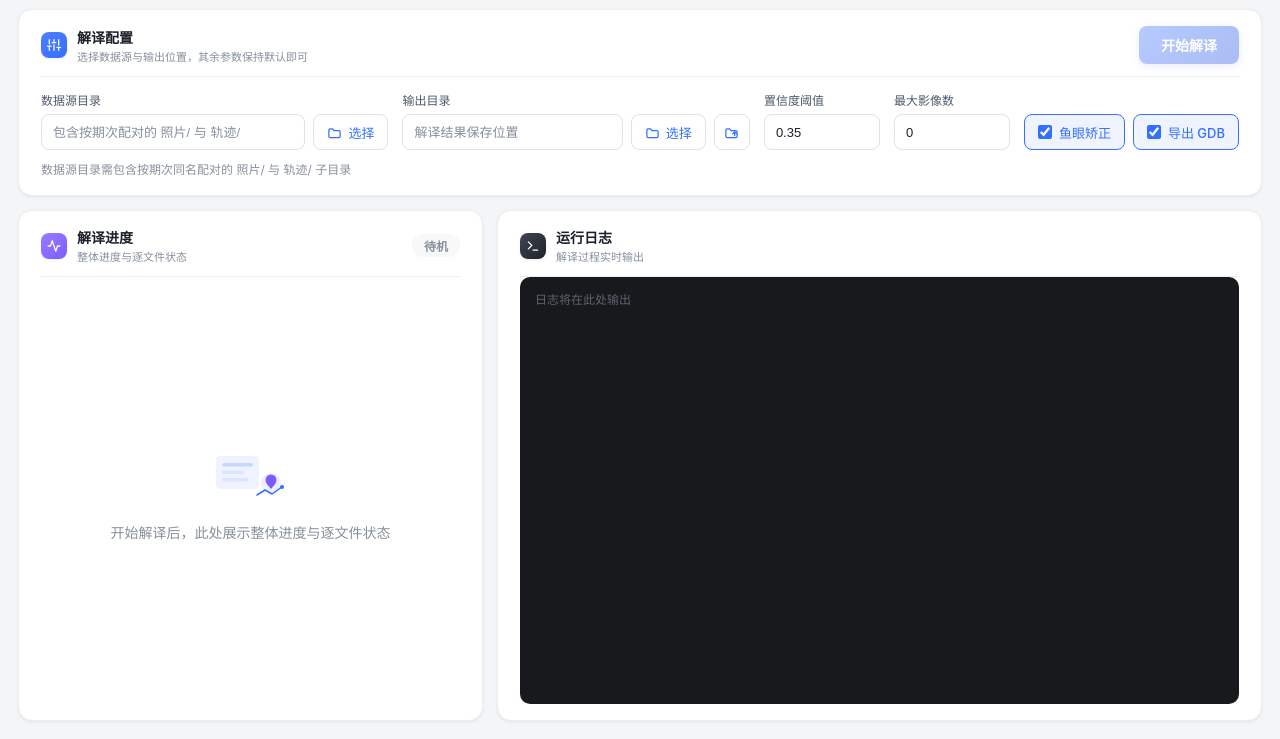
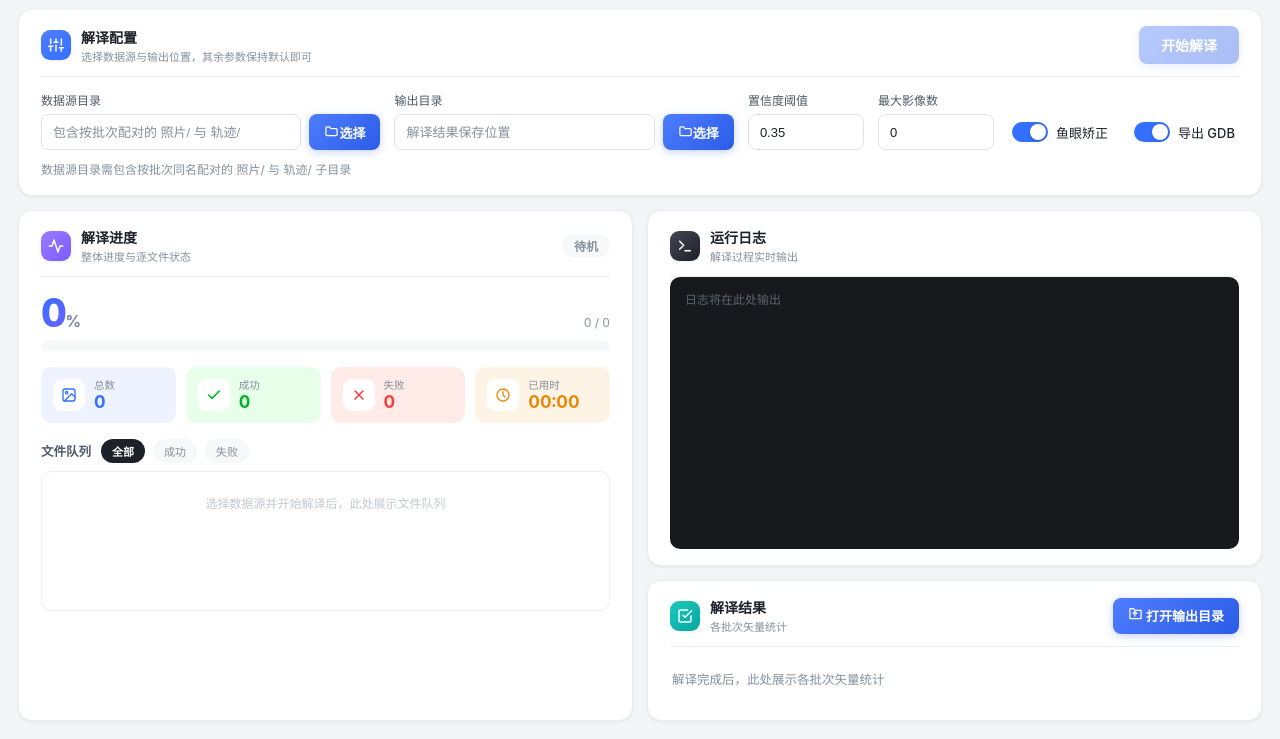
Before and after one commit to huyang-jiemo/ai_vision_tool, a plain HTML site: page web/index.html in a window 1280 px wide. Shown: the part 61-800 px from the top of the page. Drawn offline with Linux system fonts and the light colour scheme.

Commit message:
style(ui): v0.2.3 交互与布局精修
- 选择按钮改为主色按钮；输出目录行移除独立打开按钮
- 鱼眼矫正/导出 GDB 改为 switch 开关控件
- 统计卡：影像总数改为总数、等宽不换行、图标与文字垂直居中、彩色图标放大
- 左右两栏卡片等宽；解译结果常驻，打开输出目录改主色按钮+文件夹语义图标
- 启动即展示完整布局（空数值/空列表占位），期次统一改为批次
- 品牌区副标题移除

```diff
--- a/web/index.html
+++ b/web/index.html
@@ -60,9 +60,9 @@
   .card-head .ht { display: flex; flex-direction: column; }
   .card-head .t1 { font-size: 14px; font-weight: 700; }
   .card-head .t2 { font-size: 11px; color: var(--ink-3); margin-top: 1px; }
-  .ticon { width: 26px; height: 26px; border-radius: 8px; display: inline-flex; align-items: center;
+  .ticon { width: 30px; height: 30px; border-radius: 9px; display: inline-flex; align-items: center;
            justify-content: center; flex-shrink: 0; box-shadow: var(--sh-1); }
-  .ticon svg { width: 14px; height: 14px; }
+  .ticon svg { width: 16px; height: 16px; }
   .ticon.blue { background: linear-gradient(135deg,#4F7DFF,#3370FF); color: #fff; }
   .ticon.violet { background: linear-gradient(135deg,#9B7BFF,#7C5CFF); color: #fff; }
   .ticon.dark { background: linear-gradient(135deg,#414652,#1E2126); color: #fff; }
@@ -95,30 +95,36 @@
              transform: translateY(-1px); box-shadow: 0 4px 12px rgba(43,92,230,.36); }
   .primary:active:not(:disabled) { transform: translateY(0); }
   .primary.big { font-size: 14px; }
+  .primary.sm { height: 36px; padding: 0 15px; font-size: 13px; }
+  .primary.sm svg { width: 15px; height: 15px; }
   .ghost { background: var(--card); color: var(--primary); border: 1px solid var(--line-2);
            height: 36px; padding: 0 13px; display: inline-flex; align-items: center; gap: 6px;
            white-space: nowrap; font-weight: 500; }
   .ghost:hover:not(:disabled) { background: var(--primary-050); border-color: var(--primary); }
   .ghost.sq { width: 36px; padding: 0; justify-content: center; }
   .ghost svg { width: 15px; height: 15px; }
-  .checks { display: flex; gap: 8px; align-items: center; height: 36px; }
-  .check { display: inline-flex; align-items: center; gap: 7px; cursor: pointer; color: var(--ink-1);
-           font-size: 13px; margin: 0; background: var(--hover); border: 1px solid var(--line);
-           height: 36px; padding: 0 13px; border-radius: var(--r-sm); transition: all var(--ease);
-           user-select: none; }
-  .check:hover { border-color: var(--ink-4); }
-  .check:has(input:checked) { background: var(--primary-050); border-color: var(--primary);
-           color: var(--primary); font-weight: 500; }
-  .check input { accent-color: var(--primary); width: 14px; height: 14px; }
+  .checks { display: flex; gap: 18px; align-items: center; height: 36px; }
+  .switch { display: inline-flex; align-items: center; gap: 8px; cursor: pointer;
+            color: var(--ink-1); font-size: 13px; margin: 0; height: 36px;
+            padding: 0 4px; user-select: none; font-weight: 500; }
+  .switch input { display: none; }
+  .switch .track { width: 36px; height: 20px; border-radius: 10px; background: #D5DAE2;
+                   position: relative; transition: background var(--ease); flex-shrink: 0; }
+  .switch .track::after { content: ""; position: absolute; top: 2px; left: 2px; width: 16px;
+                   height: 16px; border-radius: 50%; background: #fff;
+                   box-shadow: 0 1px 3px rgba(0,0,0,.22); transition: transform var(--ease); }
+  .switch input:checked + .track { background: var(--primary); }
+  .switch input:checked + .track::after { transform: translateX(16px); }
+  .switch:hover .track { background: #C3C9D4; }
+  .switch input:checked:hover + .track { background: var(--primary); }
   .hint { font-size: 12px; color: var(--ink-3); margin-top: 10px; line-height: 1.6; word-break: break-all; }
   .hint.ok { color: var(--green); }
   .hint.err { color: var(--red); }
 
   /* ══════════ 下区 ══════════ */
-  .bottom { display: grid; grid-template-columns: minmax(400px, 465px) 1fr; gap: 14px;
+  .bottom { display: grid; grid-template-columns: repeat(2, minmax(0, 1fr)); gap: 14px;
             flex: 1; min-height: 0; align-items: stretch; }
   .bottom > .card { display: flex; flex-direction: column; min-height: 0; }
-  #emptyView { flex: 1; display: flex; align-items: center; justify-content: center; }
   #runView { flex: 1; min-height: 0; flex-direction: column; }
   .right-col { display: flex; flex-direction: column; gap: 14px; min-width: 0; min-height: 0; }
   .right-col .card { display: flex; flex-direction: column; min-height: 0; }
@@ -151,11 +157,11 @@
 
   .tiles { display: grid; grid-template-columns: repeat(4, 1fr); gap: 10px; margin-top: 16px; }
   .tile { border-radius: var(--r-md); padding: 10px 12px; display: flex; align-items: center; gap: 9px; }
-  .tile .tic { width: 28px; height: 28px; border-radius: 8px; display: flex; align-items: center;
+  .tile .tic { width: 32px; height: 32px; border-radius: 9px; display: flex; align-items: center;
                justify-content: center; flex-shrink: 0; }
-  .tile .tic svg { width: 14px; height: 14px; }
-  .tile .k { font-size: 10.5px; color: var(--ink-3); }
-  .tile .v { font-size: 18px; font-weight: 700; line-height: 1.15; }
+  .tile .tic svg { width: 16px; height: 16px; }
+  .tile .k { font-size: 10.5px; color: var(--ink-3); white-space: nowrap; }
+  .tile .v { font-size: 18px; font-weight: 700; line-height: 1.15; white-space: nowrap; }
   .tile.total { background: var(--primary-050); }
   .tile.total .tic { background: #fff; color: var(--primary); } .tile.total .v { color: var(--primary); }
   .tile.ok { background: var(--green-050); }
@@ -177,6 +183,8 @@
 
   .file-list { flex: 1; min-height: 140px; overflow: auto; border: 1px solid var(--line);
                border-radius: var(--r-md); }
+  .file-list:empty::after { content: "选择数据源并开始解译后，此处展示文件队列"; display: block;
+               padding: 22px 14px; text-align: center; color: var(--ink-4); font-size: 12px; }
   .frow { display: flex; align-items: center; gap: 10px; padding: 7px 13px;
           border-bottom: 1px solid var(--line); font-size: 12.5px; transition: background var(--ease); }
   .frow:last-child { border-bottom: 0; }
@@ -211,6 +219,8 @@
   th:not(:first-child), td:not(:first-child) { text-align: right; font-variant-numeric: tabular-nums; }
   tr:last-child td { border-bottom: 0; }
   td .num { font-weight: 700; color: var(--primary); }
+  #resultBody:empty::after { content: "解译完成后，此处展示各批次矢量统计"; display: block;
+               padding: 16px 2px; color: var(--ink-3); font-size: 12.5px; }
 
   /* ══════════ 空状态 ══════════ */
   .empty { text-align: center; padding: 34px 0 26px; color: var(--ink-3); }
@@ -243,8 +253,8 @@
       <path d="M436 612 L464 384 L560 384 L588 612 Z" fill="#1B3D7C"/>
       <g fill="#FFFFFF"><rect x="501" y="552" width="22" height="34" rx="6"/><rect x="501" y="484" width="22" height="34" rx="6"/><rect x="501" y="416" width="22" height="34" rx="6"/></g>
     </svg>
-    <div class="tt"><span class="name">众源感知自动解译工具</span><span class="sub">影像智能解译 · 地理参考 · 时序变化</span></div>
-    <span class="badge-ver">v0.2.2</span>
+    <div class="tt"><span class="name">众源感知自动解译工具</span></div>
+    <span class="badge-ver">v0.2.3</span>
   </div>
   <div class="model"><span class="dot" id="modelDot"></span><span id="modelText">正在加载模型</span></div>
 </header>
@@ -262,8 +272,8 @@
       <div class="cfg-field w1">
         <label>数据源目录</label>
         <div class="path-row">
-          <input type="text" id="dataDir" placeholder="包含按期次配对的 照片/ 与 轨迹/" />
-          <button class="ghost" id="browseData" type="button">
+          <input type="text" id="dataDir" placeholder="包含按批次配对的 照片/ 与 轨迹/" />
+          <button class="primary sm" id="browseData" type="button">
             <svg viewBox="0 0 24 24" fill="none" stroke="currentColor" stroke-width="2" stroke-linecap="round" stroke-linejoin="round"><path d="M3 8a2 2 0 0 1 2-2h4l2 3h8a2 2 0 0 1 2 2v7a2 2 0 0 1-2 2H5a2 2 0 0 1-2-2z"/></svg>选择</button>
         </div>
       </div>
@@ -271,11 +281,8 @@
         <label>输出目录</label>
         <div class="path-row">
           <input type="text" id="outDir" placeholder="解译结果保存位置" />
-          <button class="ghost" id="browseOut" type="button">
+          <button class="primary sm" id="browseOut" type="button">
             <svg viewBox="0 0 24 24" fill="none" stroke="currentColor" stroke-width="2" stroke-linecap="round" stroke-linejoin="round"><path d="M3 8a2 2 0 0 1 2-2h4l2 3h8a2 2 0 0 1 2 2v7a2 2 0 0 1-2 2H5a2 2 0 0 1-2-2z"/></svg>选择</button>
-          <button class="ghost sq" id="openOut" type="button" title="打开输出目录">
-            <svg viewBox="0 0 24 24" fill="none" stroke="currentColor" stroke-width="2" stroke-linecap="round" stroke-linejoin="round"><path d="M3 8a2 2 0 0 1 2-2h4l2 3h8a2 2 0 0 1 2 2v7a2 2 0 0 1-2 2H5a2 2 0 0 1-2-2z"/><path d="M14 14l3-3 3 3"/><path d="M17 11v6"/></svg>
-          </button>
         </div>
       </div>
       <div class="cfg-field w3">
@@ -287,11 +294,11 @@
         <input type="number" id="maxImg" value="0" min="0" />
       </div>
       <div class="checks">
-        <label class="check"><input type="checkbox" id="fisheye" checked />鱼眼矫正</label>
-        <label class="check"><input type="checkbox" id="gdb" checked />导出 GDB</label>
+        <label class="switch"><input type="checkbox" id="fisheye" checked /><span class="track"></span>鱼眼矫正</label>
+        <label class="switch"><input type="checkbox" id="gdb" checked /><span class="track"></span>导出 GDB</label>
       </div>
     </div>
-    <div id="scanInfo" class="hint">数据源目录需包含按期次同名配对的 照片/ 与 轨迹/ 子目录</div>
+    <div id="scanInfo" class="hint">数据源目录需包含按批次同名配对的 照片/ 与 轨迹/ 子目录</div>
   </div>
 
   <!-- 下：左进度 / 右日志+结果 -->
@@ -304,30 +311,14 @@
         <span id="stateChip" class="chip idle">待机</span>
       </div>
 
-      <div id="emptyView">
-        <div class="empty">
-          <svg class="art" viewBox="0 0 168 120" fill="none" xmlns="http://www.w3.org/2000/svg">
-            <rect x="14" y="18" width="86" height="66" rx="8" fill="#EEF3FF"/>
-            <rect x="26" y="32" width="62" height="7" rx="3.5" fill="#C6D6FF"/>
-            <rect x="26" y="47" width="44" height="7" rx="3.5" fill="#DCE6FF"/>
-            <rect x="26" y="62" width="53" height="7" rx="3.5" fill="#DCE6FF"/>
-            <circle cx="124" cy="72" r="20" fill="#F0EDFF"/>
-            <path d="M124 84c-6-7-11-12-11-18a11 11 0 1 1 22 0c0 6-5 11-11 18z" fill="#7C5CFF"/>
-            <path d="M96 96l16-10 14 8 20-14" stroke="#3370FF" stroke-width="3" stroke-linecap="round" stroke-linejoin="round"/>
-            <circle cx="146" cy="80" r="4" fill="#3370FF"/>
-          </svg>
-          <p>开始解译后，此处展示整体进度与逐文件状态</p>
-        </div>
-      </div>
-
-      <div id="runView" style="display:none">
+      <div id="runView">
         <div class="pct-row">
           <span class="pct num" id="pct">0<small>%</small></span>
           <span class="pct-sub num" id="pctSub">0 / 0</span>
         </div>
         <div class="bar"><div id="bar"></div></div>
         <div class="tiles">
-          <div class="tile total"><span class="tic"><svg viewBox="0 0 24 24" fill="none" stroke="currentColor" stroke-width="2" stroke-linecap="round" stroke-linejoin="round"><rect x="3" y="3" width="18" height="18" rx="3"/><circle cx="8.5" cy="8.5" r="1.8"/><path d="M21 15l-5-5L5 21"/></svg></span><div><div class="k">影像总数</div><div class="v num" id="tTotal">0</div></div></div>
+          <div class="tile total"><span class="tic"><svg viewBox="0 0 24 24" fill="none" stroke="currentColor" stroke-width="2" stroke-linecap="round" stroke-linejoin="round"><rect x="3" y="3" width="18" height="18" rx="3"/><circle cx="8.5" cy="8.5" r="1.8"/><path d="M21 15l-5-5L5 21"/></svg></span><div><div class="k">总数</div><div class="v num" id="tTotal">0</div></div></div>
           <div class="tile ok"><span class="tic"><svg viewBox="0 0 24 24" fill="none" stroke="currentColor" stroke-width="2.4" stroke-linecap="round" stroke-linejoin="round"><path d="M20 6L9 17l-5-5"/></svg></span><div><div class="k">成功</div><div class="v num" id="tOk">0</div></div></div>
           <div class="tile bad"><span class="tic"><svg viewBox="0 0 24 24" fill="none" stroke="currentColor" stroke-width="2.4" stroke-linecap="round"><path d="M18 6L6 18M6 6l12 12"/></svg></span><div><div class="k">失败</div><div class="v num" id="tBad">0</div></div></div>
           <div class="tile time"><span class="tic"><svg viewBox="0 0 24 24" fill="none" stroke="currentColor" stroke-width="2" stroke-linecap="round" stroke-linejoin="round"><circle cx="12" cy="12" r="9"/><path d="M12 7v5l3 3"/></svg></span><div><div class="k">已用时</div><div class="v num" id="tTime">00:00</div></div></div>
@@ -353,13 +344,13 @@
         <div id="log" class="log"></div>
       </div>
 
-      <div class="card" id="resultCard" style="display:none">
+      <div class="card" id="resultCard">
         <div class="card-head">
           <span class="ticon teal"><svg viewBox="0 0 24 24" fill="none" stroke="currentColor" stroke-width="2.2" stroke-linecap="round" stroke-linejoin="round"><path d="M9 11l3 3L22 4"/><path d="M21 12v7a2 2 0 0 1-2 2H5a2 2 0 0 1-2-2V5a2 2 0 0 1 2-2h11"/></svg></span>
-          <div class="ht"><span class="t1">解译结果</span><span class="t2">各期次矢量统计</span></div>
+          <div class="ht"><span class="t1">解译结果</span><span class="t2">各批次矢量统计</span></div>
           <span class="spacer"></span>
-          <button class="ghost" id="openOut2" type="button">
-            <svg viewBox="0 0 24 24" fill="none" stroke="currentColor" stroke-width="2" stroke-linecap="round" stroke-linejoin="round"><path d="M3 8a2 2 0 0 1 2-2h4l2 3h8a2 2 0 0 1 2 2v7a2 2 0 0 1-2 2H5a2 2 0 0 1-2-2z"/><path d="M14 14l3-3 3 3"/><path d="M17 11v6"/></svg>
+          <button class="primary sm" id="openOut2" type="button">
+            <svg viewBox="0 0 24 24" fill="none" stroke="currentColor" stroke-width="2" stroke-linecap="round" stroke-linejoin="round"><path d="M4 20h16a1 1 0 0 0 1-1V8a1 1 0 0 0-1-1h-8.6a1 1 0 0 1-.83-.45L9.4 4.45A1 1 0 0 0 8.57 4H4a1 1 0 0 0-1 1v14a1 1 0 0 0 1 1z"/><path d="M11 16V9M8 12l3-3 3 3"/></svg>
             打开输出目录</button>
         </div>
         <div id="resultBody" style="margin-top:6px"></div>
@@ -432,7 +423,6 @@ async function openOutDir() {
 }
 el('browseData').onclick = async () => { if (await pickDir('dataDir', '选择数据源目录')) scanDir(); };
 el('browseOut').onclick = () => pickDir('outDir', '选择输出目录');
-el('openOut').onclick = openOutDir;
 el('openOut2').onclick = openOutDir;
 
 /* ---------- 扫描 ---------- */
@@ -483,9 +473,6 @@ el('runBtn').onclick = async () => {
 
   runStartTs = Date.now();
   setChip('run');
-  el('emptyView').style.display = 'none';
-  el('runView').style.display = 'flex';
-  el('resultCard').style.display = 'none';
   el('errBox').style.display = 'none';
   el('runBtn').disabled = true;
   clearInterval(elapsedTimer);
@@ -561,8 +548,7 @@ function renderFiles(files, current) {
 
 /* ---------- 结果 ---------- */
 function showResult(r) {
-  el('resultCard').style.display = 'block';
-  let html = '<table><tr><th>期次</th><th>目标数</th><th>车道线数</th></tr>';
+  let html = '<table><tr><th>批次</th><th>目标数</th><th>车道线数</th></tr>';
   for (const [k, v] of Object.entries(r.per_session)) {
     html += `<tr><td>${k}</td><td><span class="num">${v.det}</span></td><td><span class="num">${v.lane}</span></td></tr>`;
   }
```
